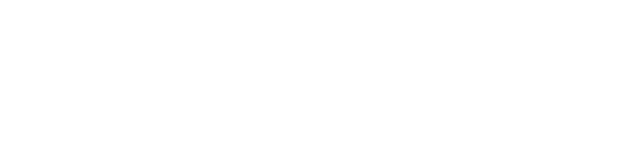
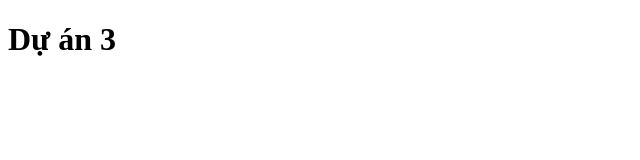
Before and after one commit to post187/Project1, a plain HTML site: page Index.html in a window 1280 px wide. Shown: the whole page, without its empty margins (0-640 px from the left). Drawn offline with Linux system fonts and the light colour scheme.

Commit message:
modify index

```diff
--- a/Index.html
+++ b/Index.html
@@ -5,5 +5,7 @@
     <meta name="viewport" content="width=device-width, initial-scale=1.0" />
     <title>Document</title>
   </head>
-  <body></body>
+  <body>
+    <h1>Dự án 3</h1>
+  </body>
 </html>
```
